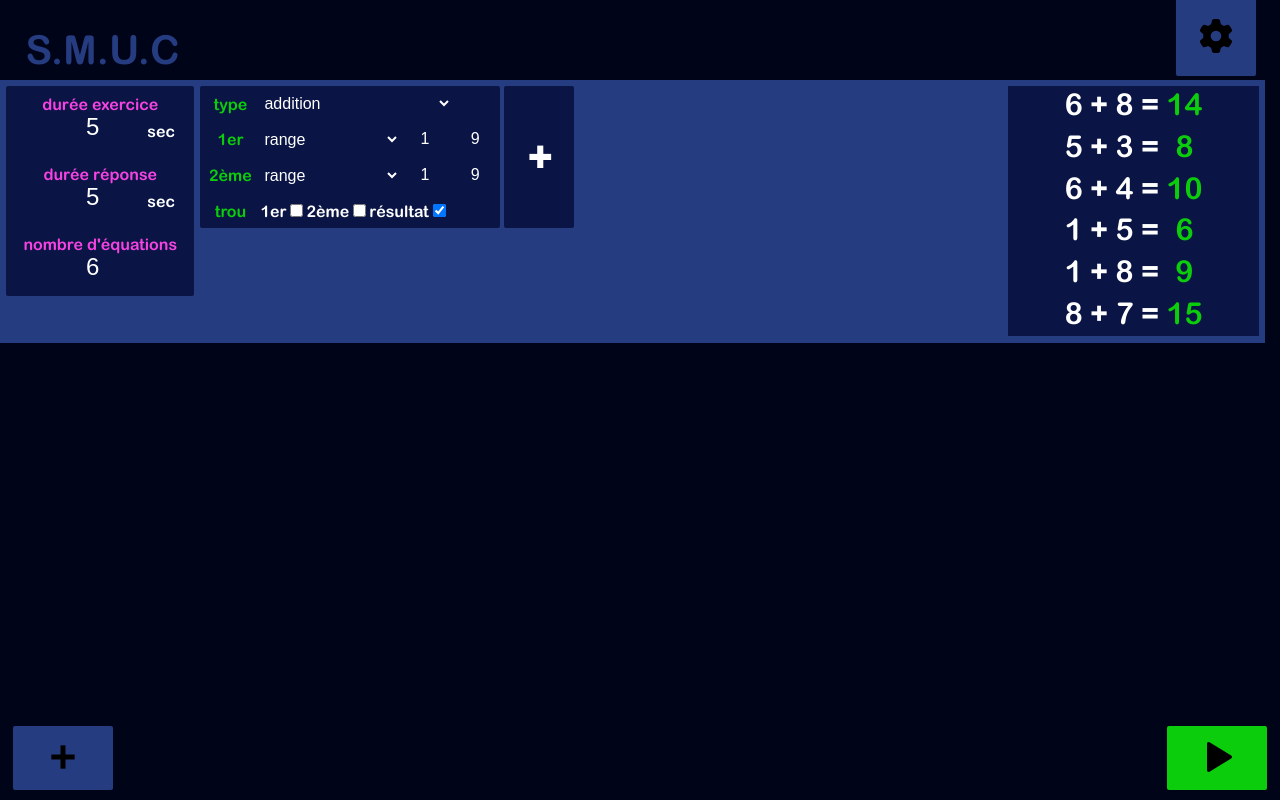
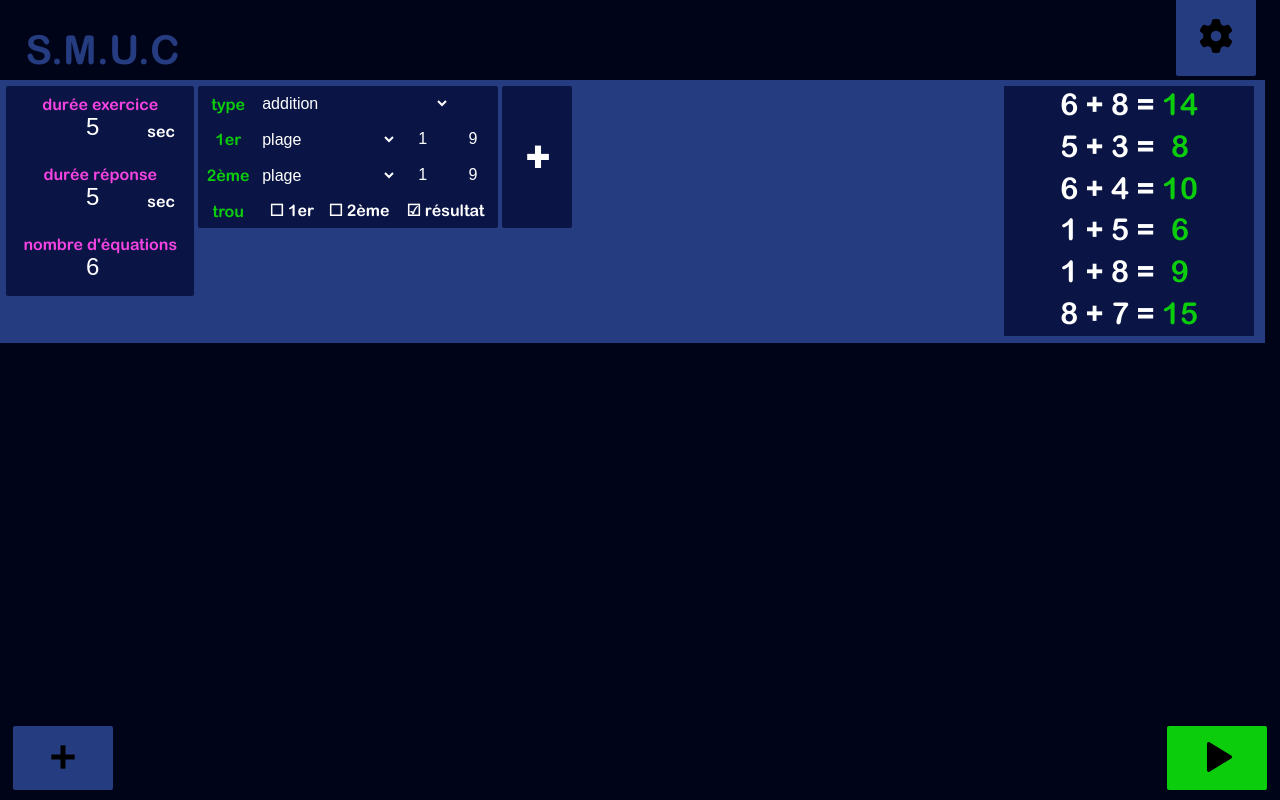
Before and after one commit to RemiGirard/calculs, a React (Vite) app: page / in a window 1280 px wide. Built offline with nearby package versions, Linux system fonts and the light colour scheme.

Commit message:
feat: update exercise config inputs

```diff
--- a/src/Domain/dictionaries.ts
+++ b/src/Domain/dictionaries.ts
@@ -26,6 +26,11 @@ export default {
       second: '2ème',
       result: 'résultat',
     },
+    inputNumberType: {
+      fix: 'fixe',
+      range: 'plage',
+      rangeTens: 'dizaines',
+    },
     calcTypeSymbol: {
       addition: '+',
       additionWithoutCarry: '+',
--- a/src/Presentation/Molecules/ColumnConfig.style.ts
+++ b/src/Presentation/Molecules/ColumnConfig.style.ts
@@ -10,7 +10,7 @@ export default styled.div`
         flex-shrink: 0;
         background-color: ${colors.secondary};
         border-radius: 2px;
-        margin-right: 0.5%;
+        margin-right: 4px;
         width: 300px;
         overflow: hidden;
     }
--- a/src/Presentation/Molecules/Input/InputColumn.style.ts
+++ b/src/Presentation/Molecules/Input/InputColumn.style.ts
@@ -49,17 +49,18 @@ export default styled.div<{$isType?: boolean}>`
         &[type="number"]::-webkit-outer-spin-button {
             -webkit-appearance: none;
             margin: 0;
-            &:focus {
-                -webkit-appearance: initial;
-            }
+            //display: none;
+            //&:focus {
+            //    -webkit-appearance: initial;
+            //}
         }
 
         // Firefox
         &[type="number"] {
             -moz-appearance: textfield;
-            &:focus {
-                -moz-appearance: initial;
-            }
+            //&:focus {
+            //    -moz-appearance: initial;
+            //}
         }
     }
 
--- a/src/Presentation/Molecules/Input/InputGap.style.ts
+++ b/src/Presentation/Molecules/Input/InputGap.style.ts
@@ -3,4 +3,15 @@ import unselectable from "@/Presentation/css/unselectable.ts";
 
 export default styled.div`
   ${unselectable}
+  > div {
+      width: 28%;
+      text-align: center;
+      white-space: break-spaces;
+      > span {
+          font-weight: bold;
+      }
+      &:nth-child(3) {
+          width: 44%;
+      }
+  }
 `;
--- a/src/Presentation/Molecules/Input/InputGap.tsx
+++ b/src/Presentation/Molecules/Input/InputGap.tsx
@@ -1,4 +1,3 @@
-import { ChangeEvent } from 'react';
 import EquationConfig from '@/Domain/GenerateExercises/Entity/EquationConfig.ts';
 import { setter } from '@/utils/type/setter.ts';
 import dictionary from "@/Presentation/dictionary.ts";
@@ -10,18 +9,16 @@ type componentProps = {
 }
 
 export default function ({ value, setValue }: componentProps) {
-  const onChangeHandler = (event: ChangeEvent<HTMLInputElement>, key: keyof EquationConfig['possibleGaps']) => {
-    const newValue = event.target.checked;
+  const onChangeHandler = (key: keyof EquationConfig['possibleGaps']) => {
+    const newValue = !value[key];
     setValue({ ...value, [key]: newValue });
   };
   return (<InputGapWrapper>
-      {(['first', 'second', 'result'] as const).map((key) => (<div key={key}>
-        <label>{dictionary.inputGapLabel[key]}</label>
-        <input
-          type="checkbox"
-          onChange={(e) => onChangeHandler(e, key)}
-          checked={value[key]}
-        />
+      {(['first', 'second', 'result'] as const).map((key) => (<div
+        key={key}
+        onClick={() => onChangeHandler(key)}
+      >
+        <span>{value[key] ? '☑' : '☐'}</span> {dictionary.inputGapLabel[key]}
       </div>))}
     </InputGapWrapper>
   );
--- a/src/Presentation/Molecules/Input/InputNumber.tsx
+++ b/src/Presentation/Molecules/Input/InputNumber.tsx
@@ -4,6 +4,7 @@ import { NumberRange, numberRangeTypes } from '@/Domain/GenerateExercises/Entity
 import { defaultNumberGeneration } from '@/Domain/GenerateExercises/Entity/defaultExerciseList.ts';
 import typedElementIfIncludedOrUndefined from '@/utils/typedElementIfIncludedOrUndefined.ts';
 import InputInteractive from "@/Presentation/Atoms/InputInteractive.tsx";
+import dictionary from "@/Presentation/dictionary.ts";
 
 interface componentProps {
   value: NumberRange;
@@ -12,6 +13,7 @@ interface componentProps {
 
 export default function ({ value, setValue } : componentProps) {
 
+  // save values locally to don't reset them when changing the type
   const defaultLocalValue = {
     fix: value.type === 'fix' ? value.fix : defaultNumberGeneration.fix,
     min: value.type === 'range' ? value.min : defaultNumberGeneration.range[0],
@@ -58,11 +60,12 @@ export default function ({ value, setValue } : componentProps) {
       [key]: newValue,
     });
   };
+
   return (
     <div>
       <select value={value.type} onChange={onChangeHandler}>
         {numberRangeTypes.map((numberRangeType) => {
-          return <option key={numberRangeType} value={numberRangeType}>{numberRangeType}</option>
+          return <option key={numberRangeType} value={numberRangeType}>{dictionary.inputNumberType[numberRangeType]}</option>
         })}
       </select>
       {
--- a/src/Presentation/Organisms/ExerciseConfig.style.ts
+++ b/src/Presentation/Organisms/ExerciseConfig.style.ts
@@ -7,7 +7,7 @@ export default styled.div`
     flex-direction: row;
     padding: 0.5% 0.5% 0.5% 0.5%;
     > div {
-        margin-right: 0.5%;
+        margin-right: 4px;
         &:nth-child(1) {
             width: 15%;
             > div:nth-child(1) {
```
